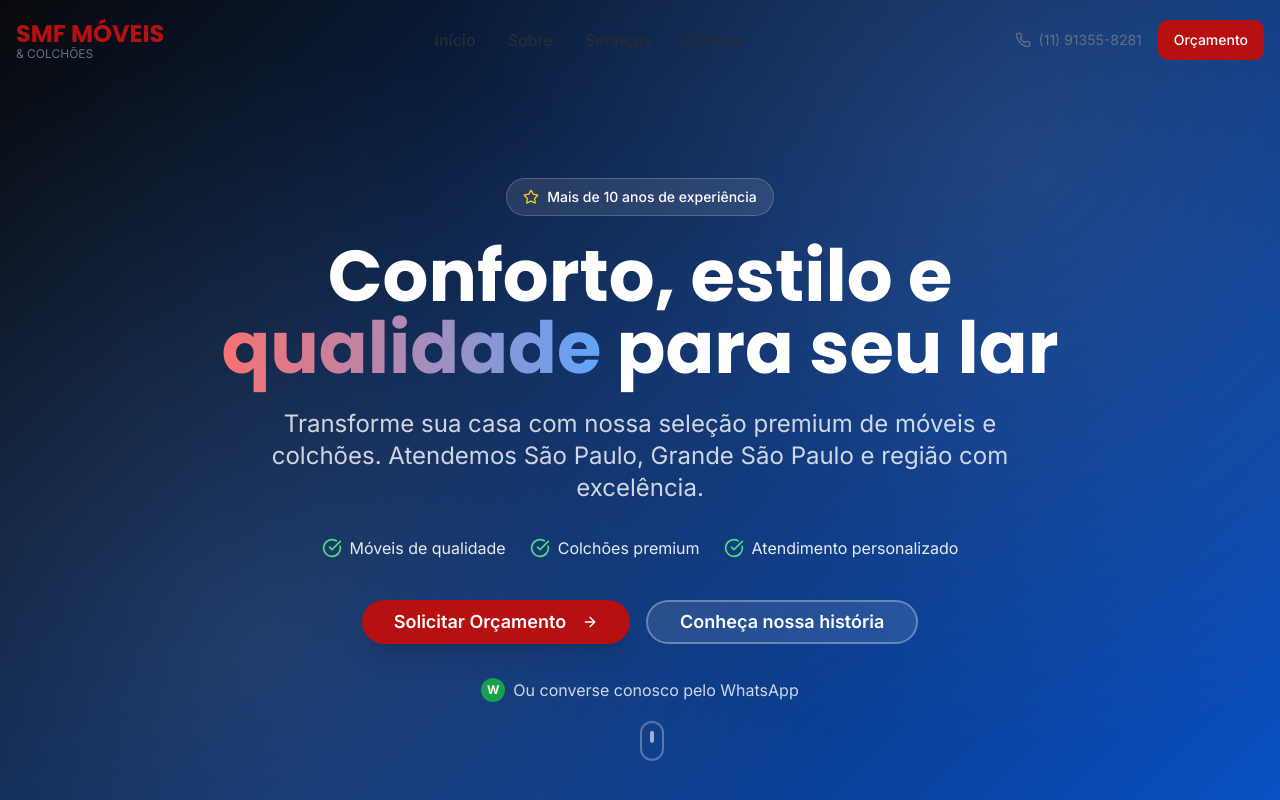
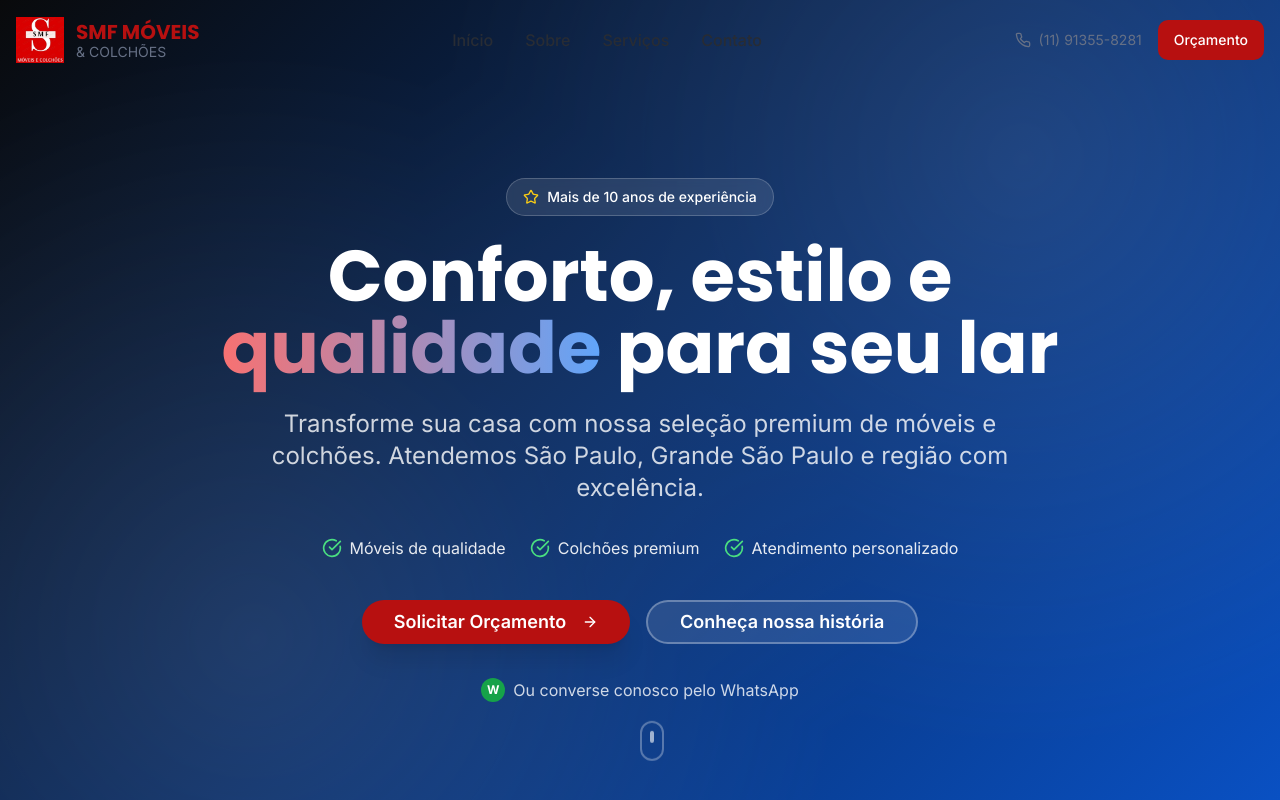
Before and after one commit to DevZipMateus/smf-conforto-digital, a React (Vite) app: page / in a window 1280 px wide. Shown: the top 800 px of the page. Built offline with nearby package versions, Linux system fonts and the light colour scheme.

Commit message:
Add company logo
Add the company logo to the header and footer components.

```diff
--- a/src/components/Footer.tsx
+++ b/src/components/Footer.tsx
@@ -10,18 +10,26 @@ const Footer = () => {
         <div className="grid md:grid-cols-2 lg:grid-cols-4 gap-6 sm:gap-8">
           {/* Company Info */}
           <div className="lg:col-span-2">
-            <div className="mb-4 sm:mb-6">
-              <h3 className="text-xl sm:text-2xl font-heading font-bold text-hero-foreground mb-2">
+            <div className="flex items-center gap-3 mb-4 sm:mb-6">
+              <img
+                src="/lovable-uploads/732821c8-5850-42fe-9bcc-7d2c02e63b47.png"
+                alt="SMF Móveis e Colchões - Logo"
+                className="h-12 w-12 sm:h-14 sm:w-14 object-contain flex-shrink-0"
+              />
+              <div>
+                <h3 className="text-xl sm:text-2xl font-heading font-bold text-hero-foreground mb-1">
                   SMF MÓVEIS & COLCHÕES
                 </h3>
-              <p className="text-sm sm:text-base text-hero-foreground/80 mb-3 sm:mb-4">
+                <p className="text-sm sm:text-base text-hero-foreground/80">
                   Conforto, estilo e qualidade para seu lar
                 </p>
-              <p className="text-sm sm:text-base text-hero-foreground/70 leading-relaxed">
+              </div>
+            </div>
+
+            <p className="text-sm sm:text-base text-hero-foreground/70 leading-relaxed mb-4">
               Há mais de 10 anos transformando lares com móveis e colchões de qualidade superior.
               Atendemos São Paulo, Grande São Paulo e região com excelência e dedicação.
             </p>
-            </div>
 
             <div className="text-xs sm:text-sm text-hero-foreground/60">
               <p>CNPJ: 49.629.552/0001-52</p>
--- a/src/components/Header.tsx
+++ b/src/components/Header.tsx
@@ -30,11 +30,20 @@ const Header = () => {
       <div className="container mx-auto px-4">
         <div className="flex items-center justify-between h-14 sm:h-16 lg:h-20">
           {/* Logo */}
-          <div className="flex-shrink-0">
-            <h1 className="text-lg sm:text-xl lg:text-2xl font-heading font-bold text-primary">
-              SMF MÓVEIS
-            </h1>
-            <p className="text-xs text-muted-foreground -mt-0.5 sm:-mt-1">& COLCHÕES</p>
+          <div className="flex items-center gap-2 sm:gap-3 flex-shrink-0">
+            <img
+              src="/lovable-uploads/732821c8-5850-42fe-9bcc-7d2c02e63b47.png"
+              alt="SMF Móveis e Colchões - Logo"
+              className="h-8 w-8 sm:h-10 sm:w-10 lg:h-12 lg:w-12 object-contain"
+            />
+            <div>
+              <h1 className="text-base sm:text-lg lg:text-xl font-heading font-bold text-primary leading-tight">
+                SMF MÓVEIS
+              </h1>
+              <p className="text-xs sm:text-sm text-muted-foreground -mt-0.5 sm:-mt-1 leading-none">
+                & COLCHÕES
+              </p>
+            </div>
           </div>
 
           {/* Desktop Navigation */}
```
Also changed, not shown: public/lovable-uploads/732821c8-5850-42fe-9bcc-7d2c02e63b47.png (added). Lines whose indentation alone changed are shown as unchanged.
